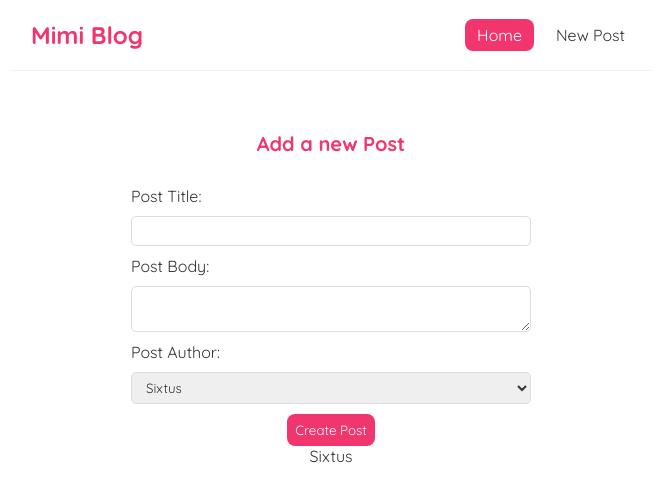
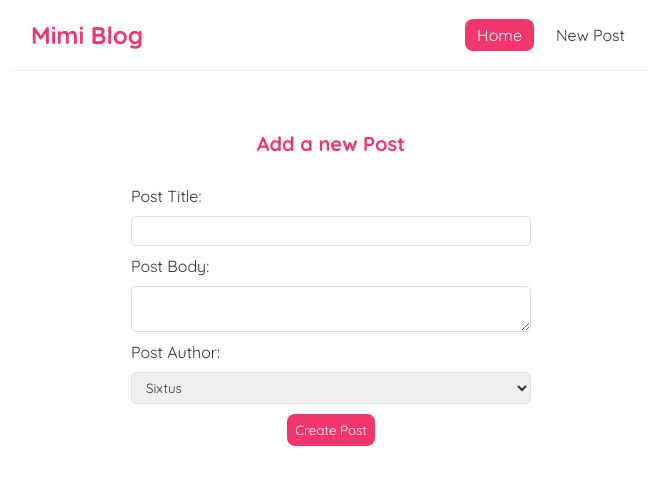
Before and after one commit to sixtusagbo/mimi-blog, a React (Create React App) app: page /create in a window 1280 px wide. Shown: the top 502 px of the page, without its empty margins (309-965 px from the left). Built offline with nearby package versions, Linux system fonts and the light colour scheme.

Commit message:
Handle form submit event

```diff
--- a/src/Create.js
+++ b/src/Create.js
@@ -5,10 +5,17 @@
   const [body, setBody] = useState("");
   const [author, setAuthor] = useState("Sixtus");
 
+  const handleSubmit = (e) => {
+    e.preventDefault();
+    const post = { title, body, author };
+
+    console.log(post);
+  }
+
   return (
     <div className="create">
       <h2>Add a new Post</h2>
-      <form>
+      <form onSubmit={handleSubmit}>
         <label>Post Title:</label>
         <input type="text" value={title} onChange={(e) => setTitle(e.target.value)} required />
         <label>Post Body:</label>
@@ -19,9 +26,6 @@
           <option value="Miracle">Miracle</option>
         </select>
         <button>Create Post</button>
-        <p>{title}</p>
-        <p>{body}</p>
-        <p>{author}</p>
       </form>
     </div>
   );
```
